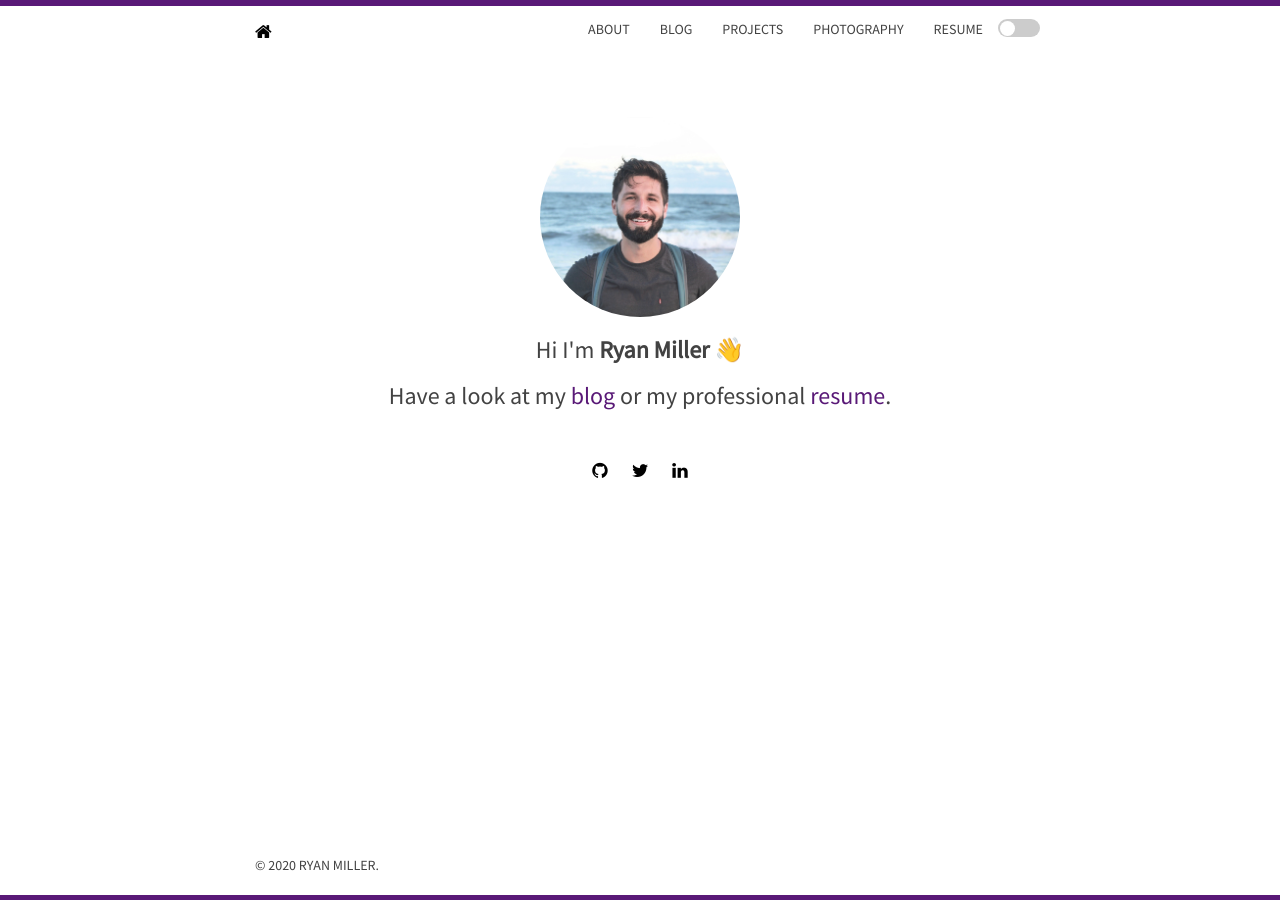
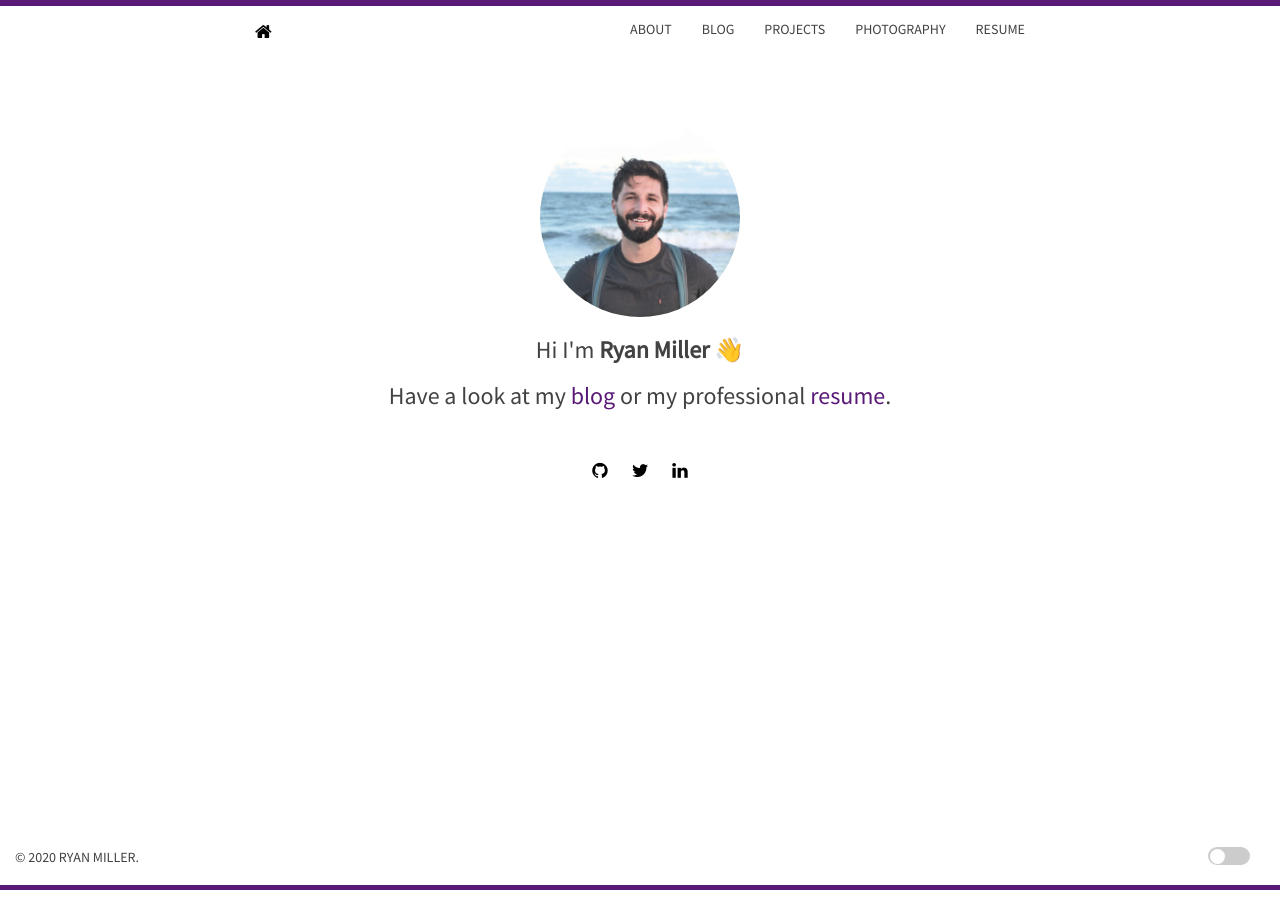
Before and after one commit to TheRyanMiller/theryanmiller.github.io, a Jekyll site: the page built from index.html, in a window 1280 px wide. Built offline with Jekyll 4.4.1, drawn with Linux system fonts in a browser that asks for light colours; nearby versions of some CDN libraries.

Commit message:
moved darkmode switch to footer

```diff
--- a/_includes/footer.html
+++ b/_includes/footer.html
@@ -1,7 +1,15 @@
 <footer>
-    <div id="footer">
-        <div class="container">
-            <p class="text-muted">© 2020 RYAN MILLER.</p>
+    <div class="footer-row">
+        <div class="footer-left">
+            <span class="text-muted">© 2020 RYAN MILLER.</span>
+        </div>
+        <div class="footer-right">
+            <div class="theme-switch-wrapper">
+                <label class="theme-switch" for="checkbox">
+                    <input type="checkbox" id="checkbox" />
+                    <div class="slider round"></div>
+                </label>
+            </div>
         </div>
     </div>
 </footer>
--- a/_includes/header.html
+++ b/_includes/header.html
@@ -10,12 +10,7 @@
         <li><a href="{{ site.baseurl }} projects.html">PROJECTS</a></li>
         <li><a href="{{ site.baseurl }} photography.html">PHOTOGRAPHY</a></li>
         <li><a href="https://theryanmiller.github.io/resume">RESUME</a></li>
-        <div class="theme-switch-wrapper">
-          <label class="theme-switch" for="checkbox">
-              <input type="checkbox" id="checkbox" />
-              <div class="slider round"></div>
-          </label>
-        </div>
+
 
       </ul>
     </div>
--- a/static/css/main.css
+++ b/static/css/main.css
@@ -297,3 +297,24 @@ a{
 .label-info{
   background-color: var(--accent-secondary-color);
 }
+
+.footer-row{
+  display: flex;
+  width: 100%;
+}
+.footer-left{
+  flex: 50%;
+  align-items: center;
+  margin-left: 15px;
+  padding-top: 12px;
+  padding-bottom: 15px;
+}
+.footer-right{
+  flex: 50%;
+  margin-right: 30px;
+}
+.footer-right div{
+  flex: 50%;
+  float: right;
+
+}
```
